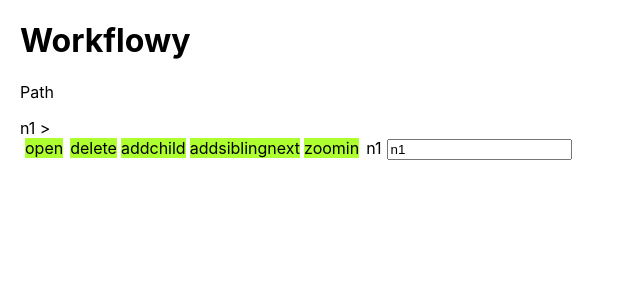
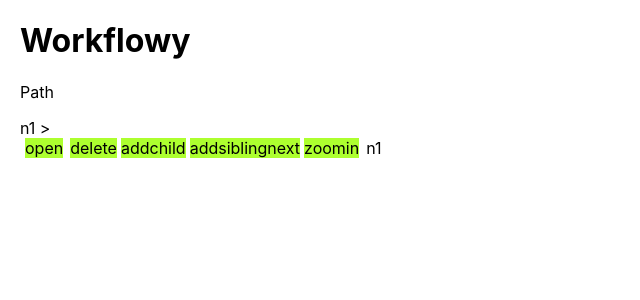
Before and after one commit to ikbhal/wf786, a React (Create React App) app: page / in a window 1280 px wide. Shown: the top 300 px of the page, without its empty margins (0-640 px from the left). Built offline with nearby package versions, Linux system fonts and the light colour scheme.

Commit message:
text, input alternate

```diff
--- a/src/App.js
+++ b/src/App.js
@@ -22,9 +22,18 @@
   var zoomParentNode = useSelector(state => state.wf.zoomParentNode);
   console.log("zooom node:", zoomNode);
   var dispatch = useDispatch();
+
+  // const [name, setName] = useState("");
   return (
       <div className="App">
         <h1>Workflowy</h1>
+
+        {/* <input
+          type="text"
+          value={name}
+          onChange={(e) => setName(e.target.value)}
+        /> */}
+
         <PathSection/>
         <Node node={zoomNode} parentId={zoomParentNode}
           addToPath={e=> dispatch(clearPathNodes())}/>
@@ -59,6 +68,7 @@
       />
   );
 
+  var [isEdit, setEdit] = useState(false);
   var [text, setText] = useState(node.text);
   return (
     <>
@@ -96,28 +106,28 @@
         zoomin
       </span>
 
-      <span className="node-text">
+      {!isEdit &&
+        <span className="node-text"
+          onClick={e=> setEdit(true)}>
         {node.text}
+        </span>
+      }
+
+      {isEdit &&
+      <span className = "node-edit-text">
+        <input
+          type="text"
+          value={text}
+
+          onChange={(e) => {
+            setText(e.target.value);
+            dispatch(setNodeText({id:node.id, text:e.target.value}));
+          }}
+
+          onBlur={ e => setEdit(false)}
+        />
       </span>
-
-      <span className = "node-edit-text">
-        <input  type="text" value={node.text}
-          onKeyPress = {e=> {
-            console.log(e);
-            if(e.key === 'Enter'){//event.key === 'Enter'
-              console.log('enter key pressed text:', text);
-              dispatch(setNodeText({id:node.id, text:text}));
-            }
-          }}
-          onChange={e=> {
-            console.log("on change e:", e);
-            // dispatch(setNodeText({id:node.id, text:e.target.value}));
-            setText(e.target.value);
-            e.preventDefault();
-            }
-          } />
-        {/* <button onClick=></span>>Save</button> */}
-      </span>
+      }
 
       {!snode.closed &&
         <div className="node-children">
--- a/src/WfSlice.js
+++ b/src/WfSlice.js
@@ -165,10 +165,14 @@
         console.log("set node text action:", action);
         var id = action.payload.id;
         var text = action.payload.text;
-        var nodes = [...state.nodes];
-        var ni = nodes.findIndex(n => n.id == id);
-        nodes[ni].text = nodes[ni].text + "Ikbhal changes";
-        state.nodes = nodes;
+        // console.log("id:", id , ",text:", text);
+        // var nodes = [...state.nodes];
+        var ni = state.nodes.findIndex(n => n.id == id);
+        // console.log("ni:", ni);
+        state.nodes[ni].text =text;
+        // console.log("nodes ", nodes);
+        // state.nodes = nodes;
+        console.log("state nodes:", state.nodes);
     },
     clearPathNodes: (state) =>{
         console.log("inside clearPathNodes");
```
